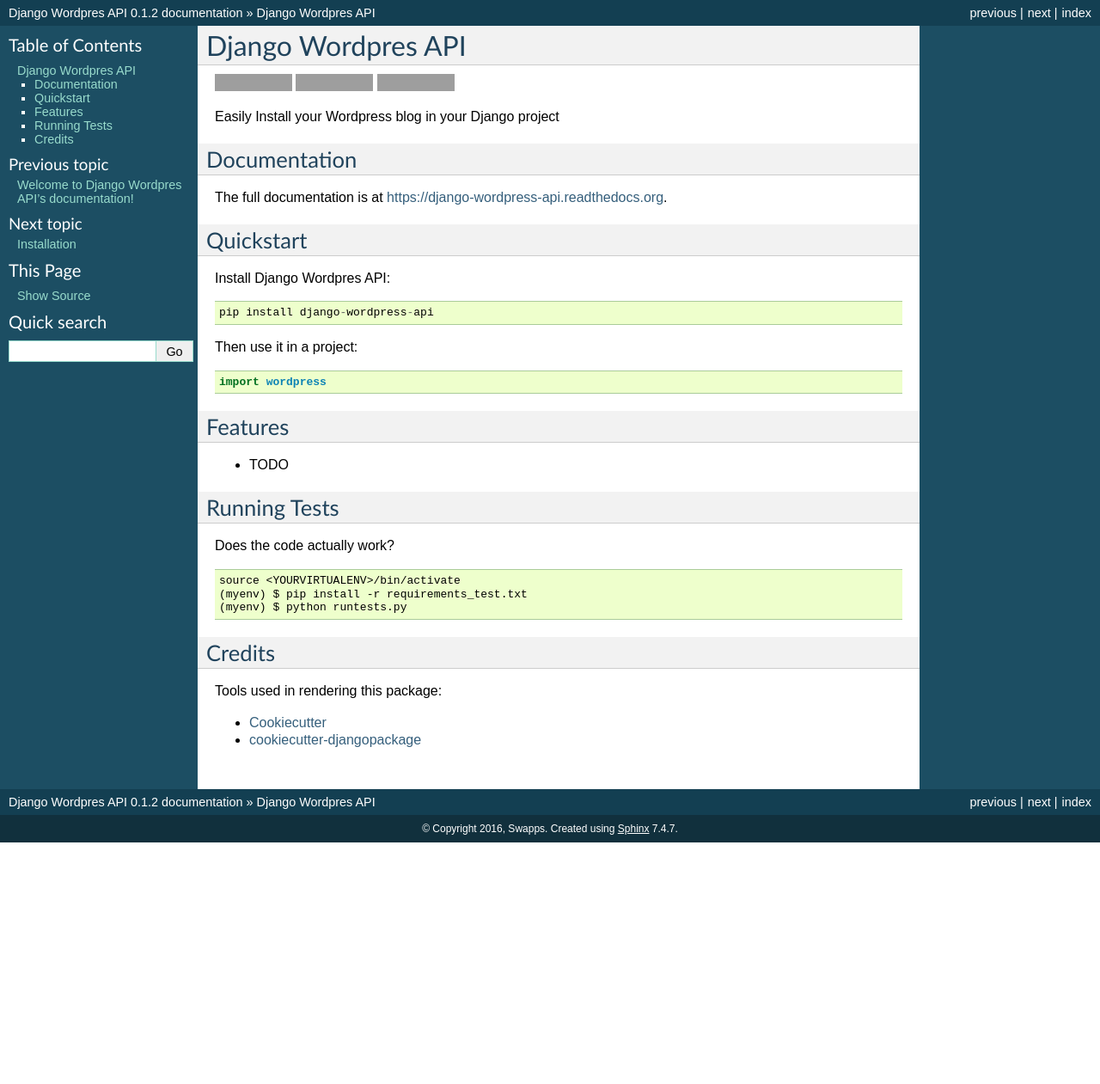
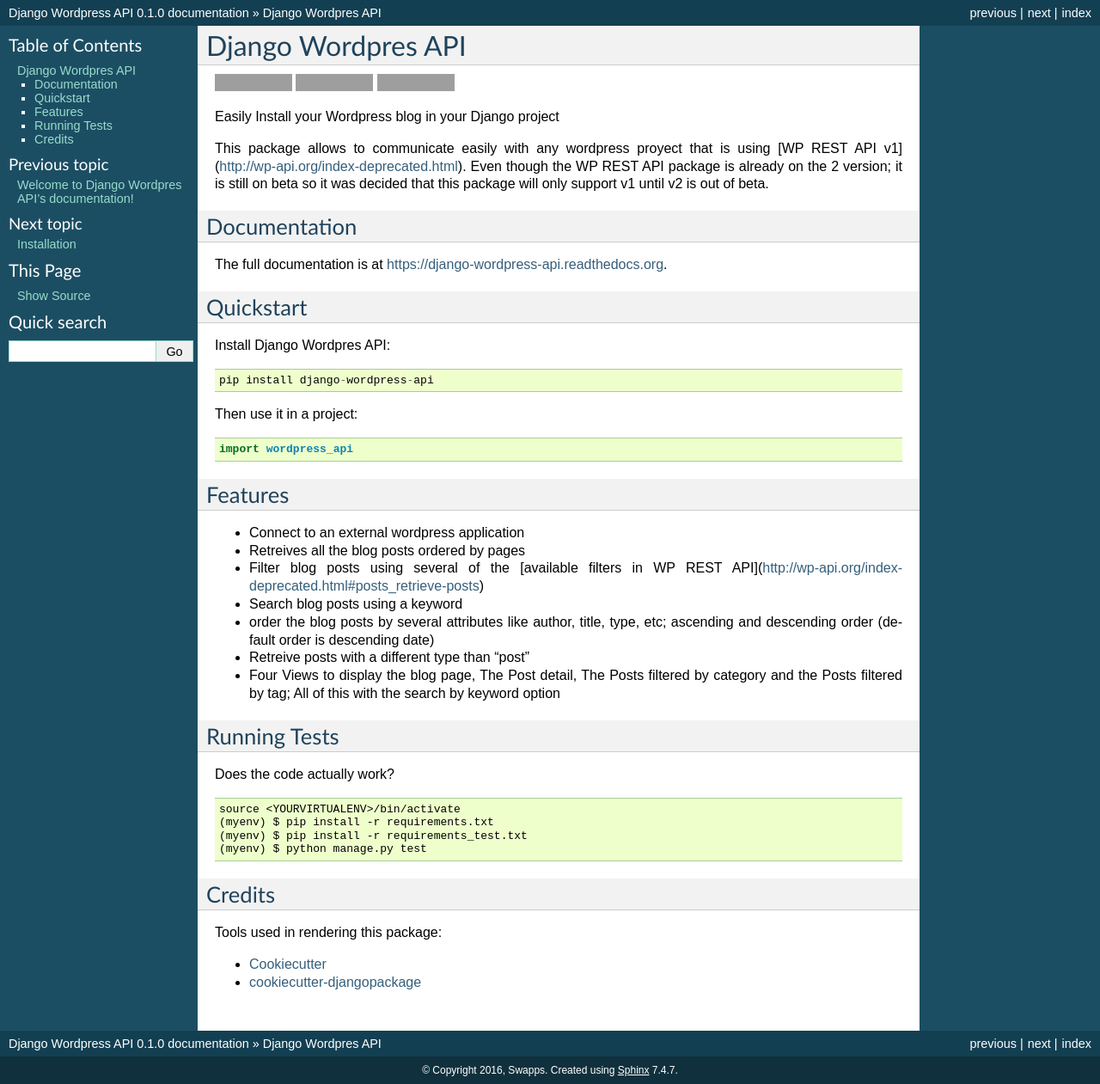
Before and after one commit to swappsco/django-wordpress-api, a Sphinx documentation site: the page built from docs/readme.rst, in a window 1280 px wide. Shown: the whole page at 86% size. Built offline with Sphinx 7.4.7, drawn with Linux system fonts in a browser that asks for light colours; before the commit the page ends 980 px from its top, so only the background shows below that; grey boxes are pictures that could not be loaded.

Commit message:
added documentation

```diff
--- a/README.rst
+++ b/README.rst
@@ -14,6 +14,8 @@ Django Wordpres API
 
 Easily Install your Wordpress blog in your Django project
 
+This package  allows to communicate easily with any wordpress proyect that is using [WP REST API v1](http://wp-api.org/index-deprecated.html). Even though the WP REST API package is already on the 2 version; it is still on beta so it was decided that this package will only support v1 until v2 is out of beta.
+
 Documentation
 -------------
 
@@ -28,12 +30,18 @@ Install Django Wordpres API::
 
 Then use it in a project::
 
-    import wordpress
+    import wordpress_api
 
 Features
 --------
 
-* TODO
+* Connect to an external wordpress application
+* Retreives all the blog posts ordered by pages
+* Filter blog posts using several of the [available filters in WP REST API](http://wp-api.org/index-deprecated.html#posts_retrieve-posts)
+* Search blog posts using a keyword
+* order the blog posts by several attributes like author, title, type, etc; ascending and descending order (default order is descending date)
+* Retreive posts with a different type than "post"
+* Four Views to display the blog page, The Post detail, The Posts filtered by category and the Posts filtered by tag; All of this with the search by keyword option
 
 Running Tests
 --------------
@@ -43,8 +51,9 @@ Does the code actually work?
 ::
 
     source <YOURVIRTUALENV>/bin/activate
+    (myenv) $ pip install -r requirements.txt
     (myenv) $ pip install -r requirements_test.txt
-    (myenv) $ python runtests.py
+    (myenv) $ python manage.py test
 
 Credits
 ---------
--- a/docs/conf.py
+++ b/docs/conf.py
@@ -22,7 +22,7 @@ cwd = os.getcwd()
 parent = os.path.dirname(cwd)
 sys.path.append(parent)
 
-import wordpress
+import wordpress_api
 
 # -- General configuration -----------------------------------------------------
 
@@ -46,7 +46,7 @@ source_suffix = '.rst'
 master_doc = 'index'
 
 # General information about the project.
-project = u'Django Wordpres API'
+project = u'Django Wordpress API'
 copyright = u'2016, Swapps'
 
 # The version info for the project you're documenting, acts as replacement for
@@ -54,9 +54,9 @@ copyright = u'2016, Swapps'
 # built documents.
 #
 # The short X.Y version.
-version = wordpress.__version__
+version = wordpress_api.__version__
 # The full version, including alpha/beta/rc tags.
-release = wordpress.__version__
+release = wordpress_api.__version__
 
 # The language for content autogenerated by Sphinx. Refer to documentation
 # for a list of supported languages.
@@ -192,7 +192,7 @@ latex_elements = {
 # Grouping the document tree into LaTeX files. List of tuples
 # (source start file, target name, title, author, documentclass [howto/manual]).
 latex_documents = [
-  ('index', 'django-wordpress-api.tex', u'Django Wordpres API Documentation',
+  ('index', 'django-wordpress-api.tex', u'Django Wordpress API Documentation',
    u'Swapps', 'manual'),
 ]
 
@@ -222,7 +222,7 @@ latex_documents = [
 # One entry per manual page. List of tuples
 # (source start file, name, description, authors, manual section).
 man_pages = [
-    ('index', 'django-wordpress-api', u'Django Wordpres API Documentation',
+    ('index', 'django-wordpress-api', u'Django Wordpress API Documentation',
      [u'Swapps'], 1)
 ]
 
@@ -236,7 +236,7 @@ man_pages = [
 # (source start file, target name, title, author,
 #  dir menu entry, description, category)
 texinfo_documents = [
-  ('index', 'django-wordpress-api', u'Django Wordpres API Documentation',
+  ('index', 'django-wordpress-api', u'Django Wordpress API Documentation',
    u'Swapps', 'django-wordpress-api', 'One line description of project.',
    'Miscellaneous'),
 ]
--- a/docs/index.rst
+++ b/docs/index.rst
@@ -13,6 +13,7 @@ Contents:
 
    readme
    installation
+   integration
    usage
    contributing
    authors
--- a/runtests.py
+++ b/runtests.py
@@ -17,7 +17,7 @@ try:
             "django.contrib.auth",
             "django.contrib.contenttypes",
             "django.contrib.sites",
-            "wordpress",
+            "wordpress_api",
         ],
         SITE_ID=1,
         MIDDLEWARE_CLASSES=(),
```
Also changed, not shown: docs/integration.rst (added, +29 -0 lines), docs/usage.rst (+17 -1 lines), 1 other file.
